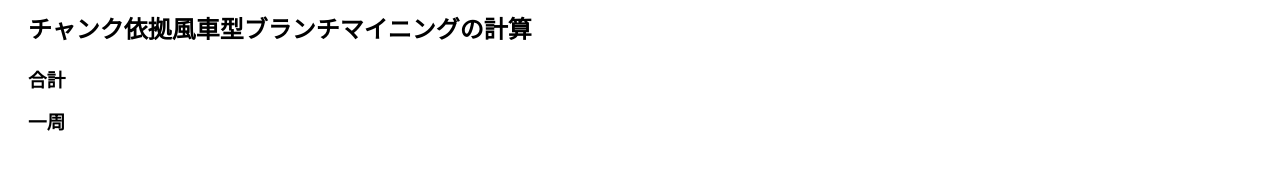
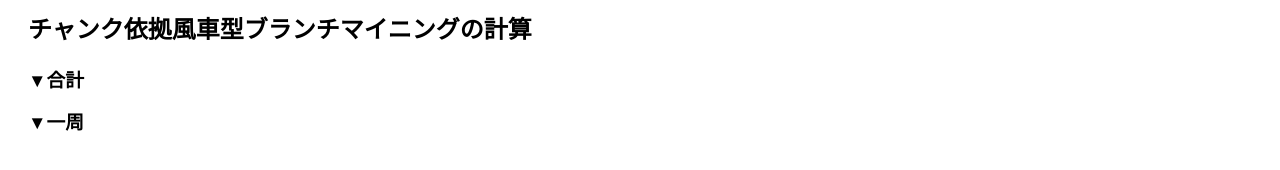
Before and after one commit to KizahashiLuca/KizahashiLuca.github.io, a plain HTML site: page index.html in a window 1280 px wide. Shown: the part 384-554 px from the top of the page. Drawn offline with Linux system fonts and the light colour scheme.

Commit message:
ちょい修正

```diff
--- a/index.html
+++ b/index.html
@@ -43,7 +43,7 @@
     <h2>チャンク依拠風車型ブランチマイニングの計算</h2>
     <!-- 折りたたみタブ -->
     <h3><div onclick="obj=document.getElementById('open').style; obj.display=(obj.display=='none')?'block':'none';">
-<a style="cursor:pointer;">合計</a>
+<a style="cursor:pointer;">▼合計</a>
 	</div></h3>
 	<!--// 折りたたみタブ -->
 
@@ -81,7 +81,7 @@
 
     <!-- 折りたたみタブ -->
     <h3><div onclick="obj=document.getElementById('open2').style; obj.display=(obj.display=='none')?'block':'none';">
-<a style="cursor:pointer;">一周</a>
+<a style="cursor:pointer;">▼一周</a>
 	</div></h3>
 	<!--// 折りたたみタブ -->
 
```
